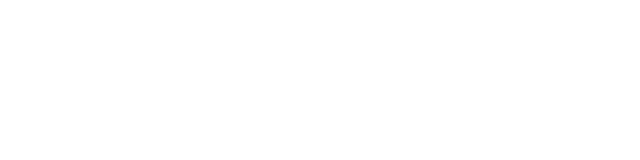
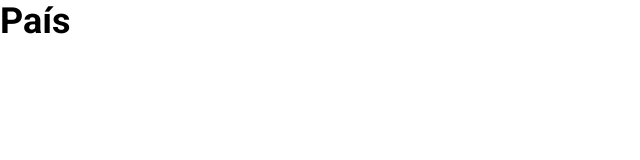
Before and after one commit to mateusfugita/check-ia, a React (Create React App) app: page /result in a window 1280 px wide. Shown: the top 160 px of the page, without its empty margins (0-640 px from the left). Built offline with nearby package versions, Linux system fonts and the light colour scheme; the HTML template or start-up script is replaced by a standard one.

Commit message:
create the chosen country page

```diff
--- /dev/null
+++ b/src/pages/ChosenCountry/index.js
@@ -0,0 +1,7 @@
+import React from 'react';
+
+export default function ChosenCountry(){
+    return (
+        <h1>País</h1>
+    )
+}
--- a/src/routes.js
+++ b/src/routes.js
@@ -2,12 +2,14 @@
 import { BrowserRouter, Switch, Route } from 'react-router-dom';
 
 import Home from './pages/Home';
+import ChosenCountry from './pages/ChosenCountry';
 
 function Routes(){
     return (
         <BrowserRouter>
             <Switch>
                 <Route path='/' exact component={Home}></Route>
+                <Route path='/result' component={ChosenCountry}></Route>
             </Switch>
         </BrowserRouter>
     )
```
Also changed, not shown: src/pages/ChosenCountry/styles.css (added).
